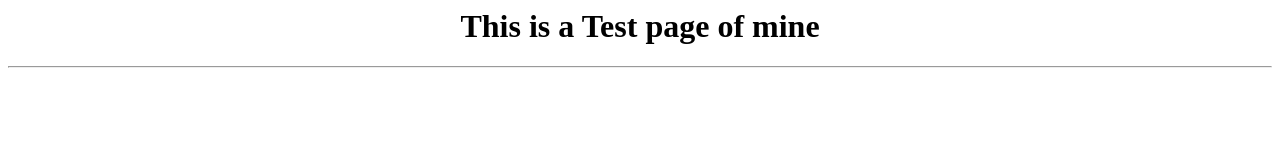
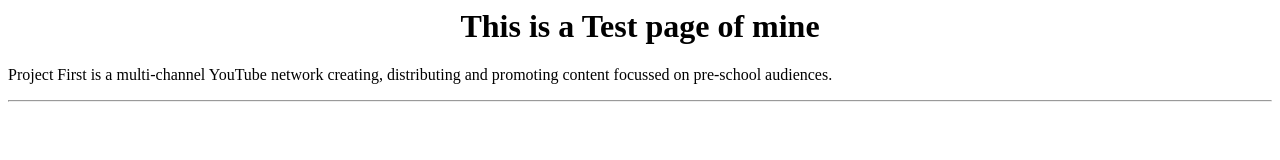
Before and after one commit to Saravanapriyan1/Project1, a plain HTML site: page index.html in a window 1280 px wide. Drawn offline with Linux system fonts and the light colour scheme.

Commit message:
added a paragraph

```diff
--- a/index.html
+++ b/index.html
@@ -1,4 +1,10 @@
 <center>
 <h1>This is a Test page of mine</h1>
 </center>
+
+<p>
+    Project First is a multi-channel YouTube network creating, distributing and promoting content focussed on pre-school audiences.
+</p>
+
+
 <hr>
```
